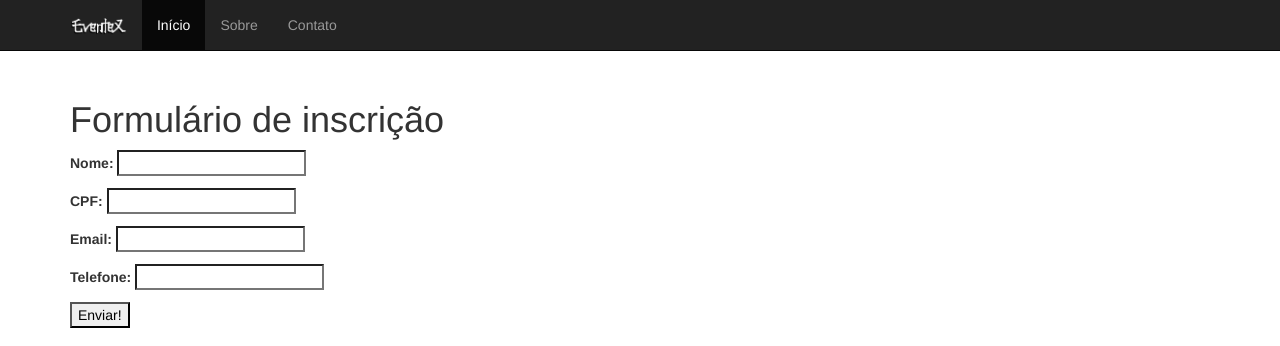
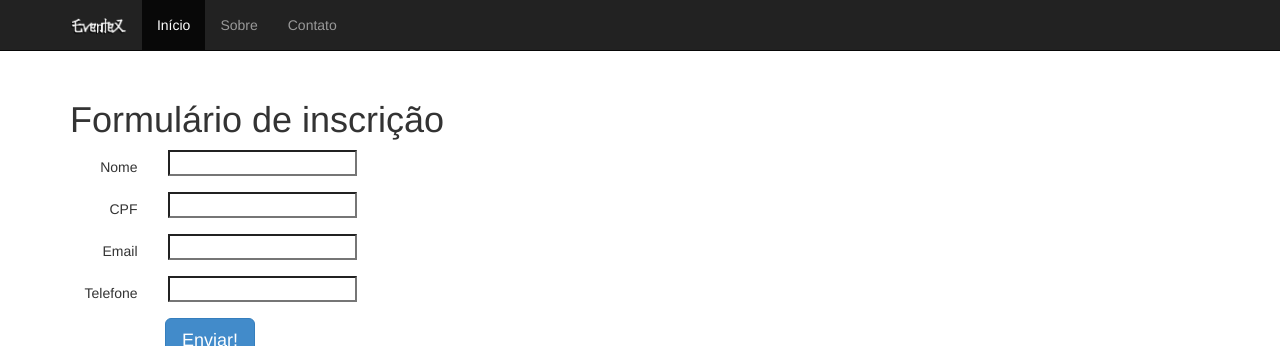
Before and after one commit to rg3915/wttd, a Django app: page /inscricao/ in a window 1280 px wide. Shown: the top 346 px of the page. Run offline with Django 3.2, Linux system fonts and the light colour scheme; some libraries are stand-ins or nearby versions.

Commit message:
Novo subsctiption_form com bootstrap

```diff
--- a/eventex/subscriptions/templates/subscriptions/subscription_form.html
+++ b/eventex/subscriptions/templates/subscriptions/subscription_form.html
@@ -3,29 +3,51 @@
 {% block content %}
 	<div class="container">
 		<h1>Formulário de inscrição</h1>
-		<form action="." method="POST">
+		<form class="form-horizontal" action="." method="POST">
 			{% csrf_token %}
-			<p>
-				<label for="{{ form.name.id_for_label }}">{{ form.name.label }}:</label>
+			<div class="form-group">
+				<div class="col-md-1 control-label">
+					{{ form.name.label }}
+				</div>
+				<div class="col-md-1">
 					{{ form.name }}
 					{{ form.name.errors }}
-			</p>
-			<p>
-				<label for="{{ form.cpf.id_for_label }}">{{ form.cpf.label }}:</label>
+				</div>
+			</div>
+
+			<div class="form-group">
+				<div class="col-md-1 control-label">
+					{{ form.cpf.label }}
+				</div>
+				<div class="col-md-1">
 					{{ form.cpf }}
 					{{ form.cpf.errors }}
-			</p>
-			<p>
-				<label for="{{ form.email.id_for_label }}il">{{ form.email.label }}:</label>
+				</div>
+			</div>
+
+			<div class="form-group">
+				<div class="col-md-1 control-label">
+					{{ form.email.label }}
+				</div>
+				<div class="col-md-1">
 					{{ form.email }}
 					{{ form.email.errors }}
-			</p>
-			<p>
-				<label for="{{ form.phone.id_for_label }}ne">{{ form.phone.label }}:</label>
+				</div>
+			</div>
+
+			<div class="form-group">
+				<div class="col-md-1 control-label">
+					{{ form.phone.label }}
+				</div>
+				<div class="col-md-1">
 					{{ form.phone }}
 					{{ form.phone.errors }}
-			</p>
-			<input type="submit" value="Enviar!" class="button" />
+				</div>
+			</div>
+
+			<div class="col-md-offset-1">
+				<button class="btn btn-primary btn-lg">Enviar!</button>
+			</div>
 		</form>
 	</div>
 {% endblock content %}
```
Also changed, not shown: eventex/subscriptions/templates/subscriptions/subscription_form0.html (added, +33 -0 lines). Lines whose indentation alone changed are shown as unchanged.
